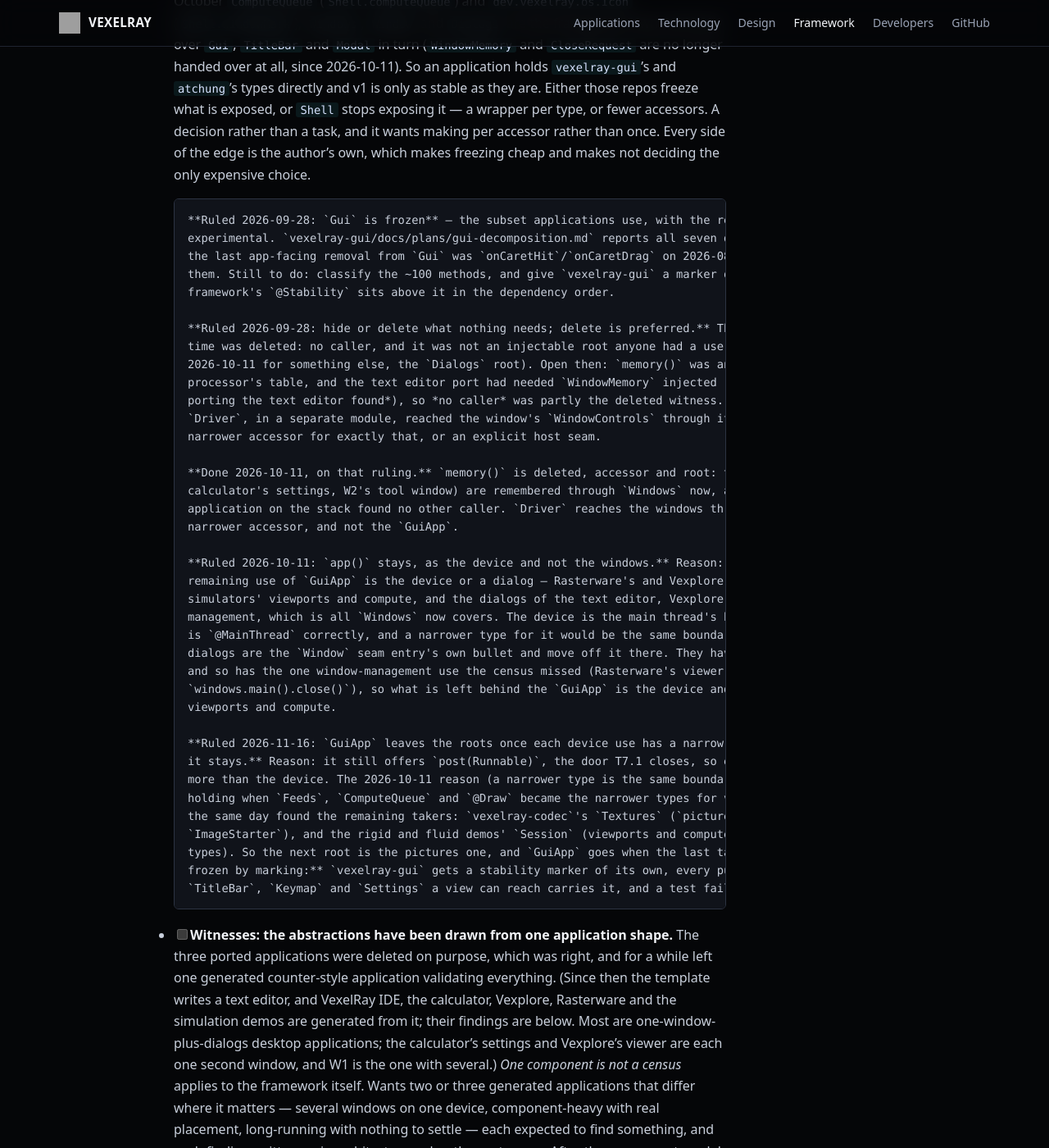
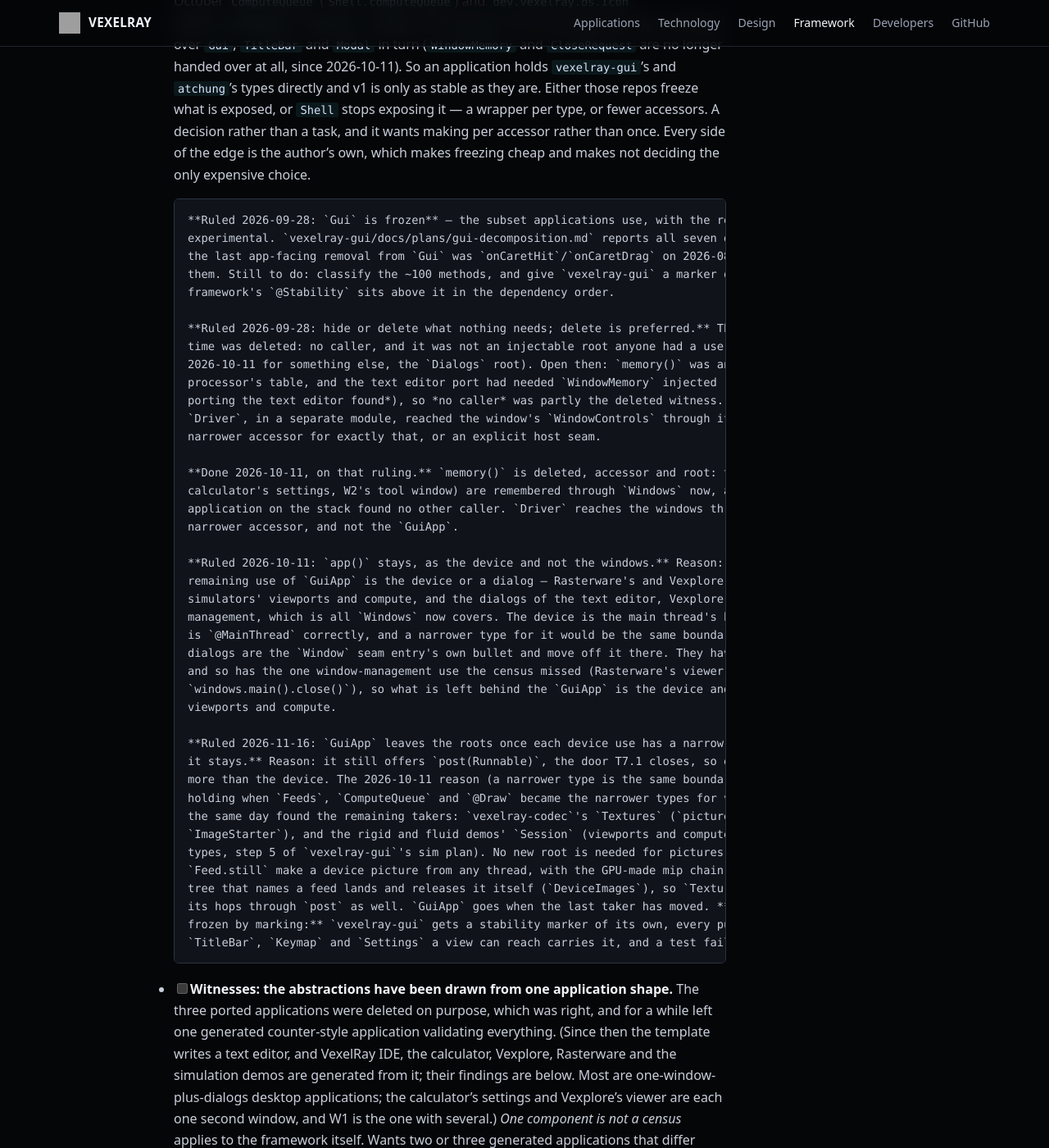
Before and after one commit to sibarum/vexelray-framework, a Jekyll site: the page built from docs/TODO.md, in a window 1280 px wide and 1400 px high, scrolled down 8040 px. Shown: the whole window at 82% size. Built offline with Jekyll 4.4.1, drawn with Linux system fonts in a browser that asks for light colours; our own code applies the rules of GitHub Pages for plain Markdown files.

Commit message:
TODO: the pictures root is Feeds; Textures ports onto it
Co-Authored-By: Claude Opus 5.5 <noreply@anthropic.com>

```diff
--- a/docs/TODO.md
+++ b/docs/TODO.md
@@ -349,7 +349,10 @@ application already depends on. Ordered as [v1.md](v1.md#how-to-get-there) order
       holding when `Feeds`, `ComputeQueue` and `@Draw` became the narrower types for viewports and compute. A census
       the same day found the remaining takers: `vexelray-codec`'s `Textures` (`picture`, `stream`, `release`, through
       `ImageStarter`), and the rigid and fluid demos' `Session` (viewports and compute, which port onto the narrow
-      types). So the next root is the pictures one, and `GuiApp` goes when the last taker has moved. **The rest is
+      types, step 5 of `vexelray-gui`'s sim plan). No new root is needed for pictures: `Feeds` (a root already) and
+      `Feed.still` make a device picture from any thread, with the GPU-made mip chain `GuiApp.picture` gives, and a
+      tree that names a feed lands and releases it itself (`DeviceImages`), so `Textures` ports onto them and loses
+      its hops through `post` as well. `GuiApp` goes when the last taker has moved. **The rest is
       frozen by marking:** `vexelray-gui` gets a stability marker of its own, every public method of `Gui`,
       `TitleBar`, `Keymap` and `Settings` a view can reach carries it, and a test fails on one that does not.
 
```
